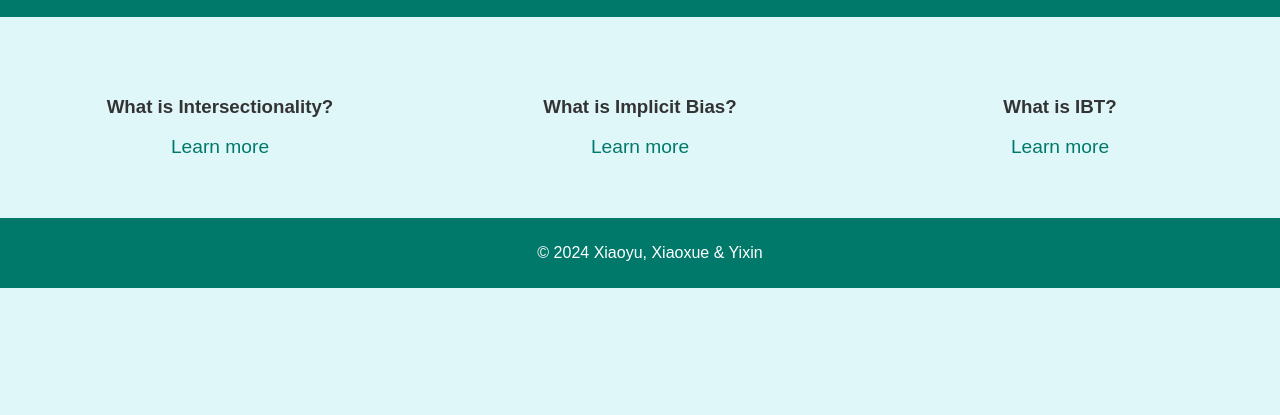
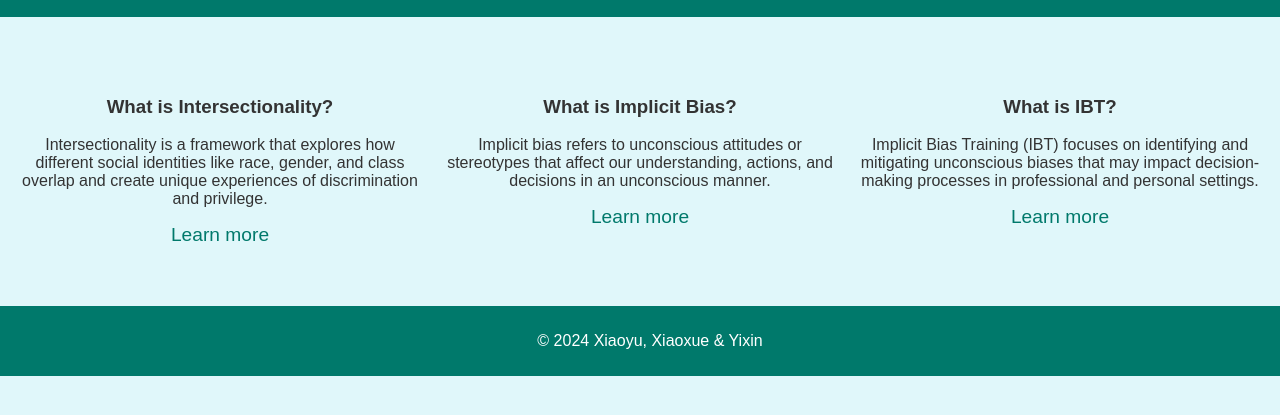
Before and after one commit to xiaoyuguo6/LIS500_Project2, a plain HTML site: page resources.html in a window 1280 px wide. Shown: the part 45-460 px from the top of the page. Drawn offline with Linux system fonts and the light colour scheme.

Commit message:
Update resources.html

```diff
--- a/resources.html
+++ b/resources.html
@@ -19,17 +19,22 @@
     </header>
 
     <section class="resource-section">
-        <div>
+    <div class="resource-item">
         <h3>What is Intersectionality?</h3>
-            <a href="https://example.com/intersectionality">Learn more</a>
+        <p>Intersectionality is a framework that explores how different social identities like race, gender, and class overlap and create unique experiences of discrimination and privilege.</p>
+        <a href="https://www.aauw.org/resources/article/quick-facts-on-intersectionality/" target="_blank">Learn more</a>
     </div>
-        <div>
+
+    <div class="resource-item">
         <h3>What is Implicit Bias?</h3>
-            <a href="https://example.com/implicit_bias">Learn more</a>
+        <p>Implicit bias refers to unconscious attitudes or stereotypes that affect our understanding, actions, and decisions in an unconscious manner.</p>
+        <a href="https://implicit.harvard.edu/implicit/takeatest.html" target="_blank">Learn more</a>
     </div>
-        <div>
+
+    <div class="resource-item">
         <h3>What is IBT?</h3>
-            <a href="https://example.com/ibt">Learn more</a>
+        <p>Implicit Bias Training (IBT) focuses on identifying and mitigating unconscious biases that may impact decision-making processes in professional and personal settings.</p>
+        <a href="https://www.ncbi.nlm.nih.gov/pmc/articles/PMC5786594/" target="_blank">Learn more</a>
     </div>
 </section>
 
```
Lines whose indentation alone changed are shown as unchanged.
